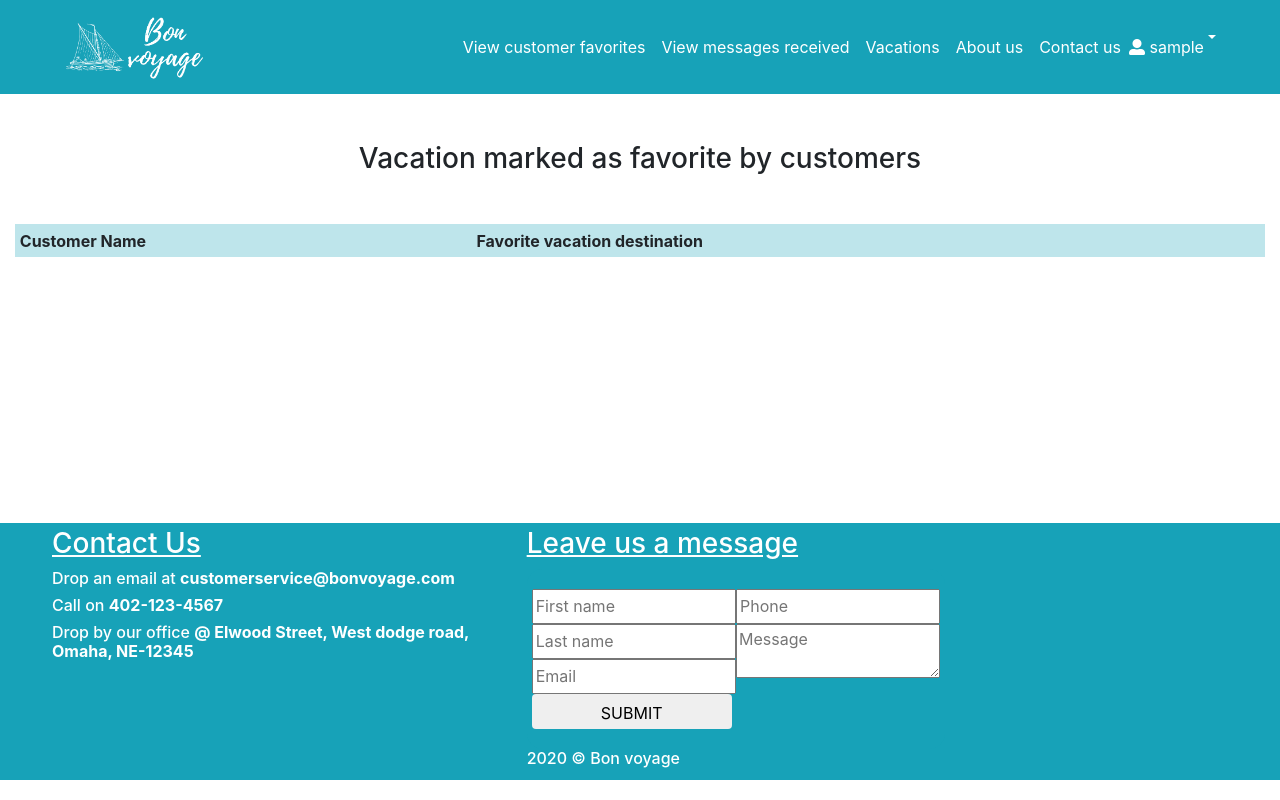
After one commit to Shravya9506/Assignment3_BonVoyage, a Django app: page /customer_favorites_list/ in a window 1280 px wide. The commit adds this page. Run offline with Django 3.2, Linux system fonts and the light colour scheme; the visitor is signed in with stand-in values (Sample User, id 1); lists and menus that the app fills with data are empty; some libraries are stand-ins or nearby versions.

Commit message:
Fixed error in CSS and add messages and favorites list templates
Fixed error in CSS and add messages and favorites list templates

```diff
--- a/bonvoyage/static/css/bvstyles.css
+++ b/bonvoyage/static/css/bvstyles.css
@@ -373,4 +373,8 @@ input:checked + .slider:before {
     .v-divider{
         display: none;
     }
+
+    table{
+        font-size: 2vw;
+    }
 }
--- a/bonvoyage/templates/about_us.html
+++ b/bonvoyage/templates/about_us.html
@@ -2,7 +2,7 @@
 <html lang="en">
 {% extends 'base.html' %}
 {%load static %}
-{% block title %}Home{% endblock title %}
+{% block title %}About us{% endblock title %}
 
 {% block content %}
 <div class="row mb-5 mt-5 ml-auto mr-auto">
--- a/bonvoyage/templates/base.html
+++ b/bonvoyage/templates/base.html
@@ -18,8 +18,11 @@
     </button>
     <a class="navbar-brand mr-5 ml-5" href="{% url 'bonvoyage:home' %}"><img class=".img-fluid" src="{% static 'img/Bon_voyage_Logo.PNG' %}" alt="logo" style="width:140px;"></a>
     <div class="collapse navbar-collapse" id="collapsibleNavbar">
-        <ul class="navbar-nav w-100">
-
+        <ul class="navbar-nav w-100 justify-content-end pr-5">
+            {% if user.is_superuser %}
+                <li class="nav-item"><a class="text-white text-decoration-none nav-link" href="{% url 'users:view_customerFavorites'%}">View customer favorites</a></li>
+                <li class="nav-item"><a class="text-white text-decoration-none nav-link" href="{% url 'bonvoyage:view_messages'%}">View messages received</a></li>
+            {% endif %}
             <li class="nav-item"><a class="text-white text-decoration-none nav-link" href="{% url 'vacations:vacation_list'%}">Vacations</a></li>
             <li class="nav-item"><a class="text-white text-decoration-none nav-link" href="{% url 'bonvoyage:about_us'%}">About us</a></li>
             <li class="nav-item"><a class="text-white text-decoration-none nav-link" href="{% url 'bonvoyage:contact_us'%}">Contact us</a></li>
@@ -80,11 +83,12 @@
                 <div class="row">
                     <div class="col-sm-6">
                         <div class="row"><input class="w-100" type="text" placeholder="First name" name="first_name" required/></div>
+                        <div class="row"><input class="w-100" type="text" placeholder="Last name" name="last_name" required/></div>
                         <div class="row"><input class="w-100" type="text" placeholder="Email" name="email" required/></div>
-                        <div class="row"><input class="w-100" type="text" placeholder="Phone" name="phone" required/></div>
+
                     </div>
                     <div class="col-sm-6">
-                        <div class="row"><input class="w-100" type="text" placeholder="Last name" name="last_name" required/></div>
+                        <div class="row"><input class="w-100" type="text" placeholder="Phone" name="phone" required/></div>
                         <div class="row"><textarea class="w-100" type="text" placeholder="Message" name="message" required></textarea></div>
                     </div>
                 </div>
--- a/bonvoyage/templates/contact_us_done.html
+++ b/bonvoyage/templates/contact_us_done.html
@@ -2,7 +2,7 @@
 <html lang="en">
 {% extends 'base.html' %}
 {%load static %}
-{% block title %}Home{% endblock title %}
+{% block title %}Contact us{% endblock title %}
 
 {% block content %}
 <div class="full-screen-height">
--- a/bonvoyage/urls.py
+++ b/bonvoyage/urls.py
@@ -8,6 +8,7 @@ urlpatterns = [
     path('message/', views.message, name='message'),
     path('about_us/', views.about_us, name='about_us'),
     path('contact_us/', views.contact_us, name='contact_us'),
+    path('messages_list/', views.view_messages, name='view_messages'),
 ]
 
 if settings.DEBUG:
--- /dev/null
+++ b/users/templates/favorites_list.html
@@ -0,0 +1,28 @@
+<!doctype html>
+<html lang="en">
+{% extends 'base.html' %}
+{%load static %}
+{% block title %}Customer favorites{% endblock title %}
+
+{% block content %}
+<div class="full-screen-height">
+<h3 class="text-center mb-5">Vacation marked as favorite by customers</h3>
+    <table class="table table-borderless table-sm">
+        <thead>
+        <tr class="table-info">
+            <th>Customer Name</th>
+            <th>Favorite vacation destination</th>
+        </tr>
+        </thead>
+        <tbody>
+            {% for favorite in customerFavoriteVacations%}
+                <tr>
+                    <td> {{ favorite.customer.user.first_name }} {{ favorite.user.customer.last_name }} </td>
+                    <td> {{favorite.vacation.destination}} </td>
+                </tr>
+            {% endfor%}
+        </tbody>
+    </table>
+</div>
+{% endblock content %}
+</html>
--- a/users/urls.py
+++ b/users/urls.py
@@ -19,4 +19,5 @@ urlpatterns = [
     path('reset/done/', auth_views.PasswordResetCompleteView.as_view(template_name='registration/password_reset_complete.html'), name='password_reset_complete'),
     path('mark_as_favorite/<int:pk>', views.mark_as_favorite, name='mark_as_favorite'),
     path('unmark_as_favorite/<int:pk>', views.unmark_as_favorite, name='unmark_as_favorite'),
+    path('customer_favorites_list/', views.view_customerFavorites, name='view_customerFavorites'),
 ]
--- a/users/views.py
+++ b/users/views.py
@@ -5,10 +5,8 @@ from django.template.context_processors import csrf
 from django.utils import timezone
 from .models import *
 from .forms import *
-from django.contrib import messages
-from django.contrib.auth import update_session_auth_hash
 now = timezone.now()
-
+from django.contrib.admin.views.decorators import staff_member_required
 
 def register_customer(request):
     if request.method == 'POST':
@@ -53,3 +51,8 @@ def unmark_as_favorite(request, pk):
     vacation = get_object_or_404(Vacation, id=pk)
     CustomerFavoriteVacation.objects.filter(customer = customer, vacation = vacation).delete()
     return redirect('vacations:vacation_details' , pk=pk)
+
+@staff_member_required
+def view_customerFavorites(request):
+    customerFavoriteVacations = CustomerFavoriteVacation.objects.all()
+    return render(request, 'favorites_list.html', {'customerFavoriteVacations' :customerFavoriteVacations})
--- a/vacations/templates/delete_trip.html
+++ b/vacations/templates/delete_trip.html
@@ -1,6 +1,7 @@
 <!DOCTYPE html>
 <html lang="en">
 {% extends 'base.html' %}
+{% block title %}Delete trip{% endblock title %}
 {% block content %}
 <div class="full-screen-height">
     <h1 class='headings' >Delete Trip</h1>
--- a/vacations/templates/delete_vacation.html
+++ b/vacations/templates/delete_vacation.html
@@ -1,6 +1,7 @@
 <!DOCTYPE html>
 <html lang="en">
 {% extends 'base.html' %}
+{% block title %}Delete vacation{% endblock title %}
 {% block content %}
 <div class="full-screen-height">
     <h1 class='headings' >Delete vacation</h1>
--- a/vacations/templates/edit_trip.html
+++ b/vacations/templates/edit_trip.html
@@ -1,6 +1,7 @@
 <!DOCTYPE html>
 <html lang="en">
 {% extends 'base.html' %}
+{% block title %}Edit trip{% endblock title %}
 {% block content %}
     <h1 class="headings">Edit trip</h1>
     <form method="POST" class="custom-form">{% csrf_token %}
--- a/vacations/templates/edit_vacation.html
+++ b/vacations/templates/edit_vacation.html
@@ -1,6 +1,7 @@
 <!DOCTYPE html>
 <html lang="en">
 {% extends 'base.html' %}
+{% block title %}Edit vacation{% endblock title %}
 {% block content %}
     <h1 class="headings">Edit vacation</h1>
     <form method="POST" class="custom-form">{% csrf_token %}
--- a/vacations/templates/trip_details.html
+++ b/vacations/templates/trip_details.html
@@ -2,7 +2,7 @@
 <html lang="en">
 {% extends 'base.html' %}
 {%load static %}
-{% block title %}Vacation details{% endblock title %}
+{% block title %}Trip details{% endblock title %}
 
 {% block content %}
 <div  class="vacation-details-container">
--- a/vacations/templates/vacation_details.html
+++ b/vacations/templates/vacation_details.html
@@ -12,7 +12,7 @@
                     <h3> {{ vacation_details.name }} </h3>
                     <h6> {{ vacation_details.destination}} </h6>
                 </div>
-                <div class="col-sm-5 text-center">
+                <div class="col-sm-5 text-end">
                     {% if user.is_staff %}
                         <a href="{% url 'vacations:edit_vacation' pk=vacation_details.id %}" class="btn btn-primary btn-sm">Edit vacation</a>
                        <a href="{% url 'vacations:delete_vacation' pk=vacation_details.id %}" class="btn btn-danger btn-sm">Delete vacation</i></a>
@@ -53,7 +53,7 @@
                             {% endif %}
                         </div>
                         {% for trip in trips%}
-                            <div class="mb-2">
+                            <div class="row mb-2">
                                 <div class="col-sm-5">
                                 <i class="fas fa-map-pin mt-2"><span class="ml-2">{{ trip.source }}</span></i>
                                     </div>
--- a/vacations/views.py
+++ b/vacations/views.py
@@ -121,8 +121,8 @@ def trip_details_pdf(request, pk):
     # create invoice e-mail
     subject = 'Brochure of the trip - {}'.format(trip.name)
     message = 'Hello {},\n' \
-              ' Please find the attachment for the e-copy of the trip details you requested for. \n' \
-              ' Contact us in case you need assistance of any sort, our team is happy to assist you. \n' \
+              'Please find the attachment for the e-copy of the trip details you requested for. \n' \
+              'Contact us in case you need assistance of any sort, our team is happy to assist you. \n' \
               'If you are interested in taking this trip, please contact us on the our details mentioned in the website. \n \n \n' \
               'Team Bonvoyage'.format(request.user.first_name+ " " + request.user.last_name)
     email = EmailMessage(subject,
```
Also changed, not shown: bonvoyage/templates/contact_us.html (+1 -6 lines), bonvoyage/templates/messages_list.html (added, +32 -0 lines), bonvoyage/views.py (+7 -0 lines).
